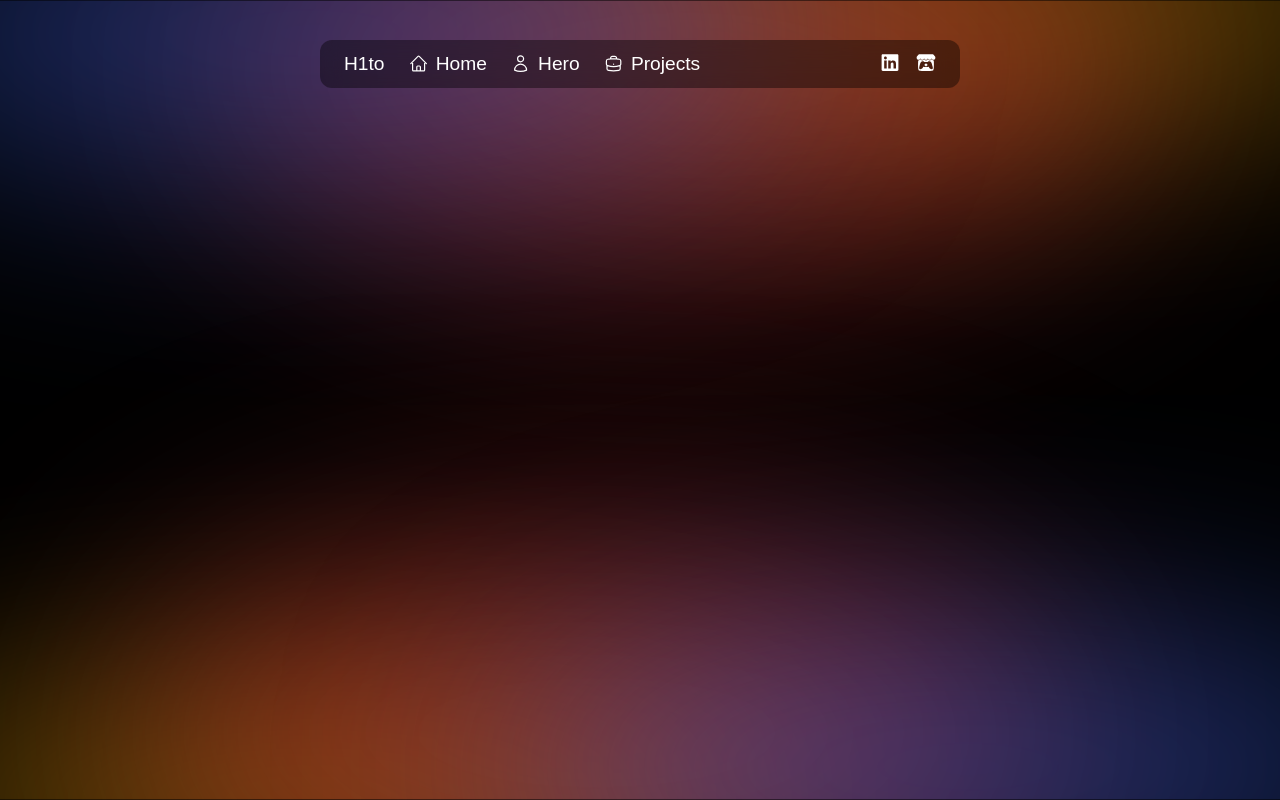
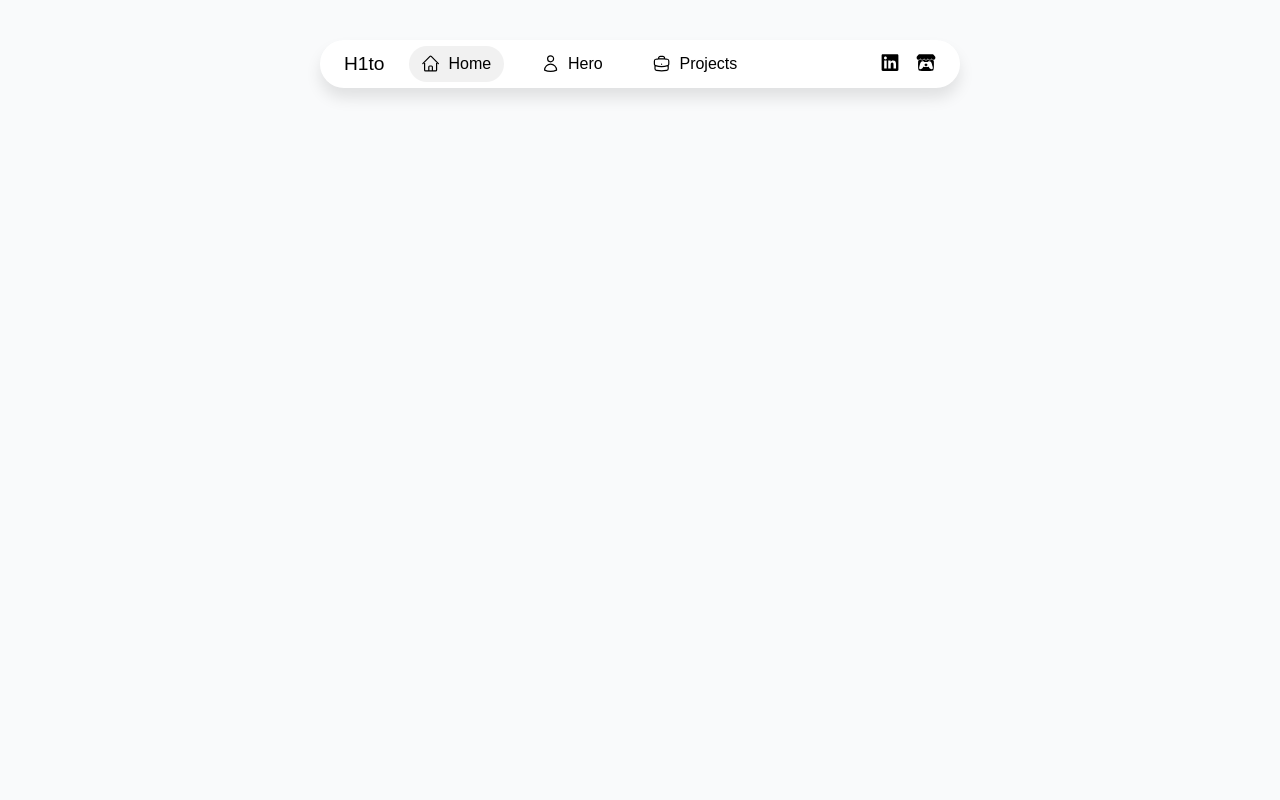
Before and after one commit to Matsuel/olivier, a Next.js app: page / in a window 1280 px wide. Built offline with nearby package versions, Linux system fonts and the light colour scheme.

Commit message:
edit navbar

```diff
--- a/src/Components/Navbar/Navbar.module.scss
+++ b/src/Components/Navbar/Navbar.module.scss
@@ -1,18 +1,19 @@
 .Navbar_container {
-  background-color: rgba(0, 0, 0, 0.4);
-  backdrop-filter: blur(10px);
+  backdrop-filter: blur(15px);
+  background-color: #fff;
+  box-shadow: 0 10px 15px rgba(0, 0, 0, 0.1);
   position: fixed;
   top: 5%;
   width:50%;
   height: 6%;
   z-index: 1000;
-  border-radius: 12px;
+  border-radius: 50px;
   display: flex;
   justify-content: space-between;
   align-items: center;
   padding: 0 1.5rem;
   font-family: 'Montserrat', sans-serif;
-  color: #fff;
+  color: #000;
 
   .Navbar_links {
     display: flex;
@@ -26,26 +27,30 @@
       transition: all 0.3s ease-in-out;
 
       &:hover {
-        color: #f1c40f;
         cursor: pointer;
       }
     }
 
+    .Navbar_linkActive {
+      height: 80%;
+      background-color: #f1f1f1;
+      border-radius: 50px;
+    }
+
     .Navbar_link {
-      font-size: 1.2rem;
+      width: auto;
+      padding: 0.5rem 0.8rem;
+      font-size: 1rem;
       font-weight: 500;
       transition: all 0.3s ease-in-out;
       display: flex;
       flex-direction: row;
       align-items: center;
+      border-radius: 50px;
       gap: 0.5rem;
 
       svg {
         width: 1.2rem;
-      }
-
-      &:hover {
-        color: #f1c40f;
       }
     }
   }
--- a/src/Components/Navbar/Navbar.tsx
+++ b/src/Components/Navbar/Navbar.tsx
@@ -1,4 +1,4 @@
-import React from 'react';
+import React, { useState } from 'react';
 
 import styles from './Navbar.module.scss';
 import Link from 'next/link';
@@ -58,13 +58,16 @@ const SocialLinks: SocialLink[] = [
 ]
 
 const Navbar = ({ }: NavbarProps) => {
+
+    const [activeLink, setActiveLink] = useState<string>('Home');
+
     return (
         <div className={styles.Navbar_container}>
             <div className={styles.Navbar_links}>
                 <h1 className={styles.Navbar_title}>H1to</h1>
                 {navLinks.map((link) => {
                     return (
-                        <Link key={link.name} href={link.link} passHref className={styles.Navbar_link}>
+                        <Link key={link.name} href={link.link} passHref className={styles.Navbar_link + (activeLink === link.name ? ' ' + styles.Navbar_linkActive : '')} onClick={() => setActiveLink(link.name)}>
                             {link.icon}
                             {link.name}
                         </Link>
--- a/src/pages/index.tsx
+++ b/src/pages/index.tsx
@@ -16,9 +16,9 @@ export default function Home() {
       </Head>
 
       <div className={styles.container}>
-        <Image src={BottomGradient} alt="Top Gradient" className={styles.topGradient} />
+        {/* <Image src={BottomGradient} alt="Top Gradient" className={styles.topGradient} /> */}
         <Navbar />
-        <Image src={BottomGradient} alt="Bottom Gradient" className={styles.botGradient} />
+        {/* <Image src={BottomGradient} alt="Bottom Gradient" className={styles.botGradient} /> */}
       </div>
     </>
   );
--- a/src/styles/Home.module.css
+++ b/src/styles/Home.module.css
@@ -6,7 +6,7 @@
   flex-direction: column;
   justify-content: center;
   align-items: center;
-  background-color: #000;
+  background-color: #f9fafb;
 }
 
 .topGradient {
```
